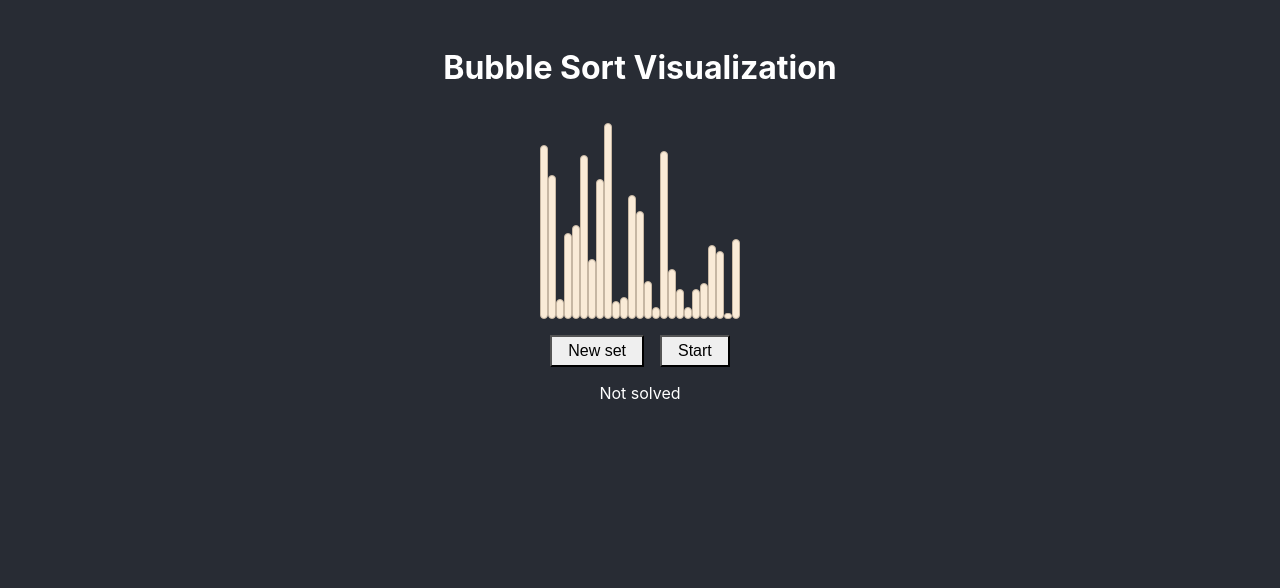
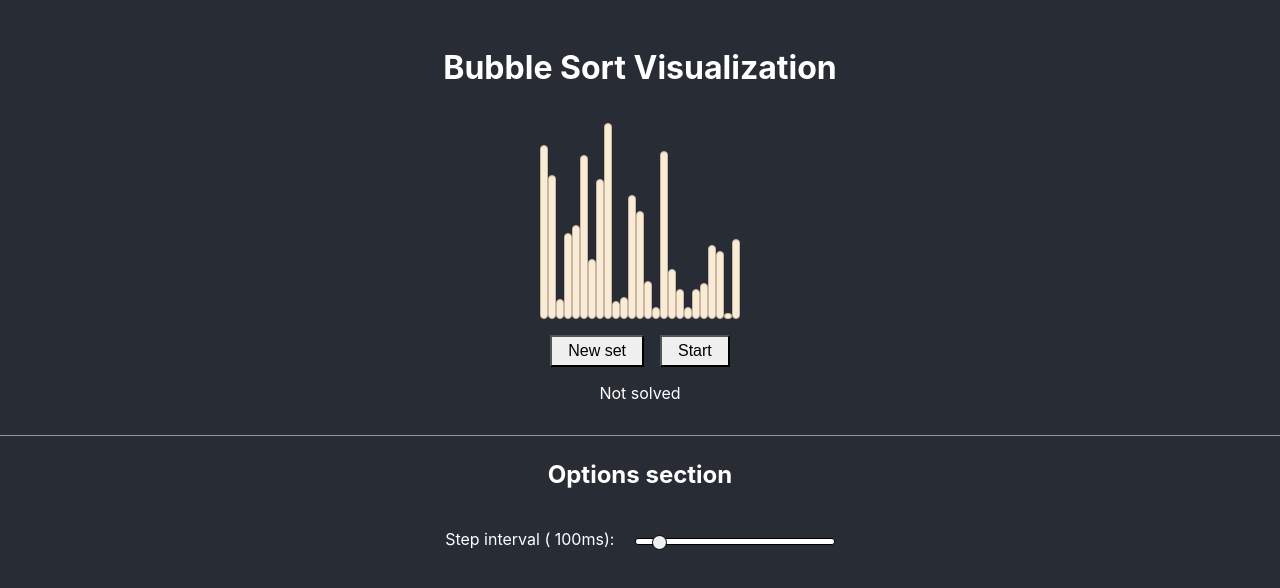
Before and after one commit to DasneiN/evo-ts-bootcamp, a React (Create React App) app in the folder homeworks/01-bubble-sort/: page / in a window 1280 px wide. Shown: the top 588 px of the page. Built offline with nearby package versions, Linux system fonts and the light colour scheme.

Commit message:
implement options section with interval range slider

```diff
--- a/homeworks/01-bubble-sort/src/App.tsx
+++ b/homeworks/01-bubble-sort/src/App.tsx
@@ -1,4 +1,4 @@
-import React, { Component } from "react";
+import { ChangeEvent, Component, MouseEvent } from "react";
 
 import Header from "./components/Header";
 import Footer from "./components/Footer";
@@ -9,6 +9,8 @@ import { Col } from "./typings/index";
 import generateCols from "./helpers/generate_cols";
 import sleep from "./helpers/sleep";
 
+import CONFIG from "./config";
+
 import "./App.css";
 
 export enum STATUS {
@@ -18,7 +20,12 @@ export enum STATUS {
   SOLVED,
 }
 
+export type AppConfig = {
+  stepInterval: number;
+};
+
 type AppProps = {};
+
 type AppState = {
   cols: Array<Col>;
   status: STATUS;
@@ -26,6 +33,7 @@ type AppState = {
     i: number;
     j: number;
   };
+  config: AppConfig;
 };
 
 class App extends Component<AppProps, AppState> {
@@ -35,6 +43,9 @@ class App extends Component<AppProps, AppState> {
     progress: {
       i: 0,
       j: 0,
+    },
+    config: {
+      stepInterval: CONFIG.SORTING_DELAY,
     },
   };
 
@@ -82,10 +93,15 @@ class App extends Component<AppProps, AppState> {
 
       cols[j].active = true;
       this.updateCols(cols);
-      await sleep();
+      await sleep(this.state.config.stepInterval);
 
       while (j > 0) {
         if (this.state.status !== STATUS.SORTING) {
+          if (this.state.status === STATUS.NOT_SOLVED) {
+            i = 0;
+            j = 0;
+          }
+
           this.setState({
             progress: { i, j },
           });
@@ -104,7 +120,7 @@ class App extends Component<AppProps, AppState> {
         }
 
         this.updateCols(cols);
-        await sleep();
+        await sleep(this.state.config.stepInterval);
         j -= 1;
       }
 
@@ -119,13 +135,32 @@ class App extends Component<AppProps, AppState> {
     });
   }
 
-  async pauseSorting(): Promise<void> {
+  updateCols(updatedCols: Array<Col>): void {
+    this.setState({
+      cols: updatedCols,
+    });
+  }
+
+  start(e: MouseEvent<HTMLButtonElement>): void {
+    e.preventDefault();
+    this.startSorting();
+  }
+
+  pause(e: MouseEvent<HTMLButtonElement>): void {
+    e.preventDefault();
     this.setState({ status: STATUS.PAUSED });
   }
 
-  updateCols(updatedCols: Array<Col>): void {
+  reset(e: MouseEvent<HTMLButtonElement>): void {
+    e.preventDefault();
+    this.resetCols();
+  }
+
+  changeInterval(e: ChangeEvent<HTMLInputElement>): void {
     this.setState({
-      cols: updatedCols,
+      config: {
+        stepInterval: +e.target.value,
+      },
     });
   }
 
@@ -135,10 +170,12 @@ class App extends Component<AppProps, AppState> {
         <Header />
         <Main cols={this.state.cols} />
         <Footer
-          reset={this.resetCols.bind(this)}
-          start={this.startSorting.bind(this)}
-          pause={this.pauseSorting.bind(this)}
+          reset={this.reset.bind(this)}
+          start={this.start.bind(this)}
+          pause={this.pause.bind(this)}
+          changeInterval={this.changeInterval.bind(this)}
           status={this.state.status}
+          config={this.state.config}
         />
       </div>
     );
--- a/homeworks/01-bubble-sort/src/components/Footer.tsx
+++ b/homeworks/01-bubble-sort/src/components/Footer.tsx
@@ -1,13 +1,15 @@
-import { Component } from "react";
+import { ChangeEvent, Component, MouseEvent } from "react";
 import "../styles/Footer.scss";
 
-import { STATUS } from "../App";
+import { STATUS, AppConfig } from "../App";
 
 type FooterProps = {
-  reset: () => void;
-  start: () => void;
-  pause: () => void;
+  reset: (e: MouseEvent<HTMLButtonElement>) => void;
+  start: (e: MouseEvent<HTMLButtonElement>) => void;
+  pause: (e: MouseEvent<HTMLButtonElement>) => void;
+  changeInterval: (e: ChangeEvent<HTMLInputElement>) => void;
   status: STATUS;
+  config: AppConfig;
 };
 
 class Footer extends Component<FooterProps> {
@@ -31,7 +33,7 @@ class Footer extends Component<FooterProps> {
   }
 
   render() {
-    const { reset, start, pause, status } = this.props;
+    const { changeInterval, reset, start, pause, status, config } = this.props;
 
     return (
       <footer>
@@ -43,7 +45,30 @@ class Footer extends Component<FooterProps> {
             <button onClick={start}>Start</button>
           )}
         </div>
-        <p className="status">{this.getCurrentStatus()}</p>
+        <div className="status">
+          <p>{this.getCurrentStatus()}</p>
+        </div>
+        <div className="options">
+          <h2>Options section</h2>
+          <div className="options-container">
+            <fieldset>
+              <label htmlFor="interval">
+                Step interval (
+                {config.stepInterval.toString().padStart(4, " ") + "ms"}):{" "}
+              </label>
+              <input
+                type="range"
+                id="interval"
+                name="vol"
+                min="10"
+                max="1000"
+                step="10"
+                onChange={changeInterval}
+                value={config.stepInterval}
+              />
+            </fieldset>
+          </div>
+        </div>
       </footer>
     );
   }
--- a/homeworks/01-bubble-sort/src/styles/Footer.scss
+++ b/homeworks/01-bubble-sort/src/styles/Footer.scss
@@ -12,8 +12,61 @@ footer {
   }
 
   .status {
+    p {
       color: #fff;
       font-size: 1em;
       text-align: center;
     }
   }
+
+  .options {
+    margin-top: 2em;
+    border-top: 1px solid rgba(255, 255, 255, 0.5);
+
+    h2 {
+      text-align: center;
+      font-size: 1.5em;
+      color: #fff;
+      padding: 1em 0;
+    }
+
+    .options-container {
+      display: flex;
+      align-items: flex-start;
+      justify-content: center;
+
+      fieldset {
+        margin: 1em;
+        border: none;
+
+        label {
+          color: #fff;
+          margin-right: 1em;
+        }
+
+        input[type="range"] {
+          width: 200px;
+          appearance: none;
+          background: transparent;
+        }
+
+        input[type="range"]::-webkit-slider-runnable-track {
+          border-radius: 3px;
+          height: 7px;
+          border: 1px solid #000;
+          background-color: #fff;
+        }
+        input[type="range"]::-webkit-slider-thumb {
+          background: #ecf0f1;
+          border: 1px solid #000;
+          border-radius: 100%;
+          cursor: pointer;
+          width: 15px;
+          height: 15px;
+          appearance: none;
+          margin-top: -4px;
+        }
+      }
+    }
+  }
+}
```
Also changed, not shown: 1 other file (tests, documents, lock files or other folders). Lines whose indentation alone changed are shown as unchanged.
